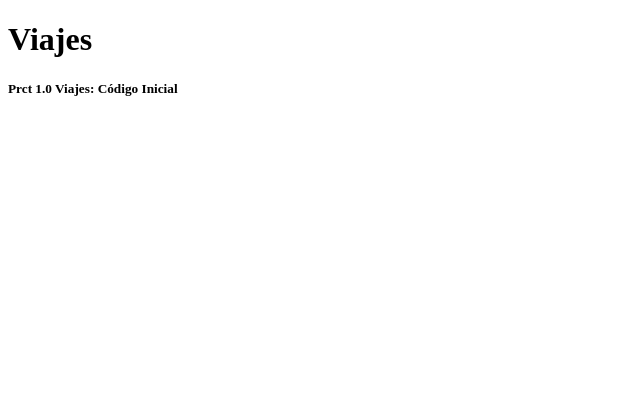
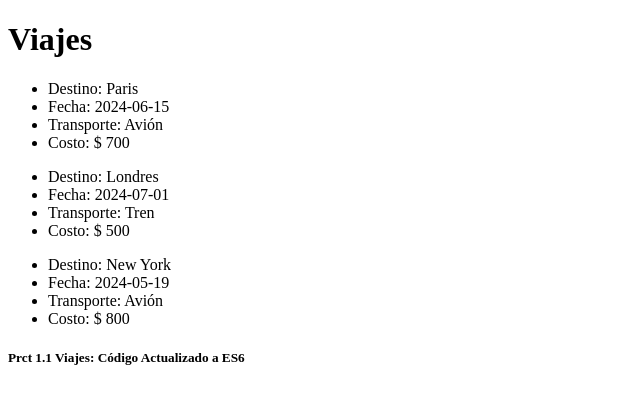
Before and after one commit to axolotl-one/html06, a plain HTML site: page pract01/viajes.html in a window 1280 px wide. Shown: the whole page, without its empty margins (0-640 px from the left). Drawn offline with Linux system fonts and the light colour scheme.

Commit message:
:arrow_up: Prct 1.1 Viajes: Actualización a ES6

```diff
--- a/others/version.js
+++ b/others/version.js
@@ -1 +1 @@
-document.getElementById("version").innerHTML = "Prct 1.0 Viajes: Código Inicial"
+document.getElementById("version").innerHTML = "Prct 1.1 Viajes: Código Actualizado a ES6"
--- a/pract01/viajes.html
+++ b/pract01/viajes.html
@@ -6,7 +6,11 @@
     <title>Viajes</title>
 </head>
 <body>
-    <h1>Viajes</h1>
+    <header>
+        <h1>Viajes</h1>
+    </header>
+    <main id="main">
+    </main>
     <footer>
         <h5 id="version"></h5>
     </footer>
--- a/pract01/viajes.js
+++ b/pract01/viajes.js
@@ -1,62 +1,67 @@
-// Código Inicial
+// Código Final: Cambio for a foreach, var a const/let, objeto literal a clase, consola a dom
 
 // Array para guardar los destinos
-var destinos = [];
+const destinos = [];
 
-// Función para registrar un destino de viaje
-function registrarDestino(destino, fecha, transporte) {
-    // TODO: Crear un objeto con los datos del destino
-    var nuevoViaje = {
-        destino: destino,
-        fecha: fecha,
-        transporte: transporte,
-        costo: calcularCosto(destino, transporte)
-    };
-
-    destinos.push(nuevoViaje);
+// Clase que crea objetos destino
+class Destino{
+    constructor(destino, fecha, transporte){
+        this.destino = destino;
+        this.fecha = fecha;
+        this.transporte = transporte;
+        this.costo = this.calcularCosto();
     }
 
-// Función para calcular el costo del viaje
-function calcularCosto(destino, transporte) {
-    var costoBase = 0;
-
+    // Método para calcular el costo del viaje
+    calcularCosto() {
+        let costoBase = 0;
         // Costo base por destino
-    if (destino === "Paris") {
+        if (this.destino === "Paris") {
             costoBase = 500;
-    } else if (destino === "Londres") {
+       } else if (this.destino === "Londres") {
             costoBase = 400;
-    } else if (destino === "New York") {
+        } else if (this.destino === "New York") {
             costoBase = 600;
         }
 
         // Costo adicional por tipo de transporte
-    if (transporte === "Avión") {
+        if (this.transporte === "Avión") {
             costoBase += 200;
-    } else if (transporte === "Tren") {
+        } else if (this.transporte === "Tren") {
             costoBase += 100;
         }
 
         return costoBase;
     }
+}
 
 // Función para mostrar el itinerario de los viajes registrados
 function mostrarItinerario() {
-    // TODO: Recorrer el arreglo de destinos y mostrar la información de cada uno
-    for (var i = 0; i < destinos.length; i++) {
-        var viaje = destinos[i];
-        console.log("Destino: " + viaje.destino);
-        console.log("Fecha: " + viaje.fecha);
-        console.log("Transporte: " + viaje.transporte);
-        console.log("Costo: $" + viaje.costo);
-        console.log("---------------------------");
-    }
+    // Recorrer el arreglo de destinos y mostrar la información de cada uno
+    destinos.forEach(viaje => {
+        const contenedorViaje = document.createElement("ul");
+        const liDestino = document.createElement("li");
+        const liFecha = document.createElement("li");
+        const liTansport = document.createElement("li");
+        const liCosto = document.createElement("li");
+        liDestino.innerText = "Destino: " + viaje.destino;
+        liFecha.innerText = "Fecha: " + viaje.fecha;
+        liTansport.innerText = "Transporte: " + viaje.transporte;
+        liCosto.innerText = "Costo: $ " + viaje.costo;
+        contenedorViaje.appendChild(liDestino);
+        contenedorViaje.appendChild(liFecha);
+        contenedorViaje.appendChild(liTansport);
+        contenedorViaje.appendChild(liCosto);
+        document.getElementById("main").appendChild(contenedorViaje);
+    });
 }
 
 // Iniciar la aplicación
 function iniciarApp() {
     // Ejemplo de cómo registrar destinos
-    registrarDestino("Paris", "2024-06-15", "Avión");
-    registrarDestino("Londres", "2024-07-01", "Tren");
+    destinos.push(new Destino("Paris", "2024-06-15", "Avión"))
+    destinos.push(new Destino("Londres", "2024-07-01", "Tren"))
+    destinos.push(new Destino("New York", "2024-05-19", "Avión"))
 
     // Mostrar el itinerario de los viajes
     mostrarItinerario();
```
Lines whose indentation alone changed are shown as unchanged.
